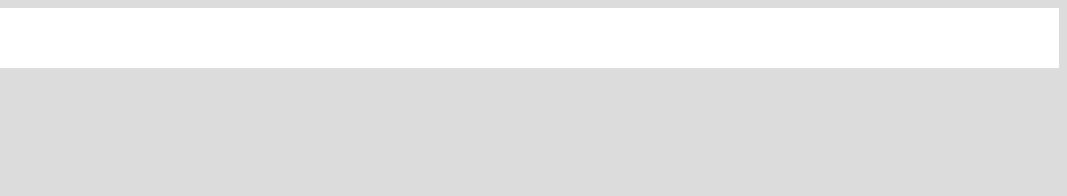
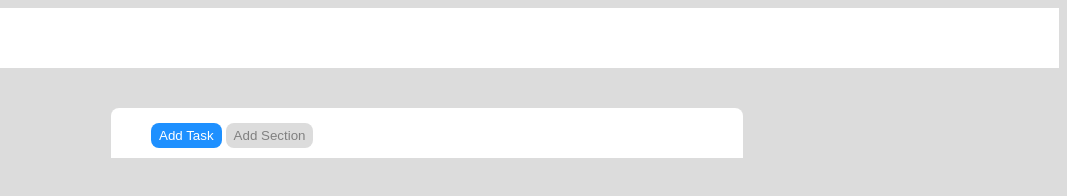
Before and after one commit to MatteoRossi01/html-css-toboolist, a plain HTML site: page index.html in a window 1280 px wide. Shown: the full height of the page, 213-1280 px from the left. Drawn offline with Linux system fonts and the light colour scheme.

Commit message:
Aggiunta box bottoni

```diff
--- a/index.html
+++ b/index.html
@@ -23,9 +23,18 @@
         </header>
         <!-- Fine intestazione pagina -->
 
+        <!-- Inizio corpo della pagina -->
         <main>
 
+            <!-- Inizio box bottoni -->
+            <div class="box-button">
+                <input type="button" value="Add Task" class="button button-left">
+                <input type="button" value="Add Section" class="button button-right">
+            </div>
+            <!-- Fine box bottoni -->
+
         </main>
+        <!-- Fine corpo della pagina -->
 
         <footer>
 
--- a/style.css
+++ b/style.css
@@ -23,3 +23,40 @@ body {
 }
 
 /* Fine intestazione sito */
+
+/* Inizio box bottoni */
+
+.box-button {
+    height: 50px;
+    width: 50%;
+    background-color: #fff;
+    border-top-left-radius: 8px;
+    border-top-right-radius: 8px;
+    margin: auto;
+    margin-top: 40px;
+}
+
+.button {
+    padding: 5px 8px;
+    margin-top: 15px;
+    position: relative;
+    left: 40px;
+    font-family: sans-serif;
+}
+
+.button-left {
+    color: #fff;
+    background-color: #1E90FF;
+    border-radius: 8px;
+    border: 0px;
+}
+
+.button-right {
+    color: #808080;
+    background-color: #DCDCDC;
+    border-radius: 8px;
+    border: 2px;
+    border-color: #808080;
+}
+
+/* Fine box bottoni */
```
